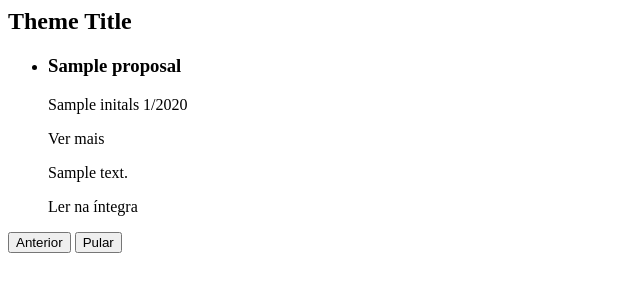
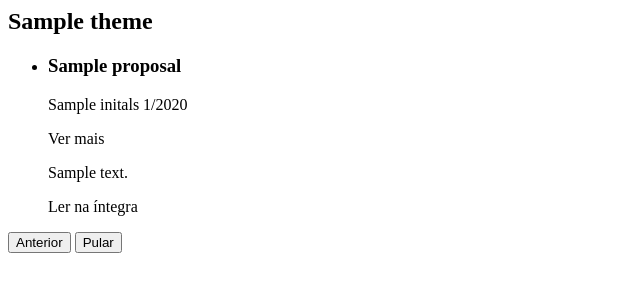
Before and after one commit to labhackercd/pauta-participativa, a Django app: template src/core/templates/components/group-block.html in a window 1280 px wide. Shown: the top 300 px of the page, without its empty margins (0-640 px from the left). Run offline with Django 3.2, Linux system fonts and the light colour scheme; the template is opened without the code that fills it: most values are stand-ins (such as "Sample title", 1, 10 or a date in 2020); parts of the project's set-up code (start-up, migrations or seed data) failed here and were passed over.

Commit message:
Add real theme names

```diff
--- a/src/core/templates/components/group-block.html
+++ b/src/core/templates/components/group-block.html
@@ -1,7 +1,7 @@
 <div class="group-block -politica {% ifequal group first_group %}-active{% endifequal %} JS-group" data-group-id="{{group.id}}" data-group-theme>
   <div class="wrapper">
 
-    <h2 class="title">Theme Title</h2>
+    <h2 class="title">{{group.theme.name}}</h2>
 
     {% if user.is_authenticated %}
       <div class="remaining-votes JS-remaining-votes">
```
